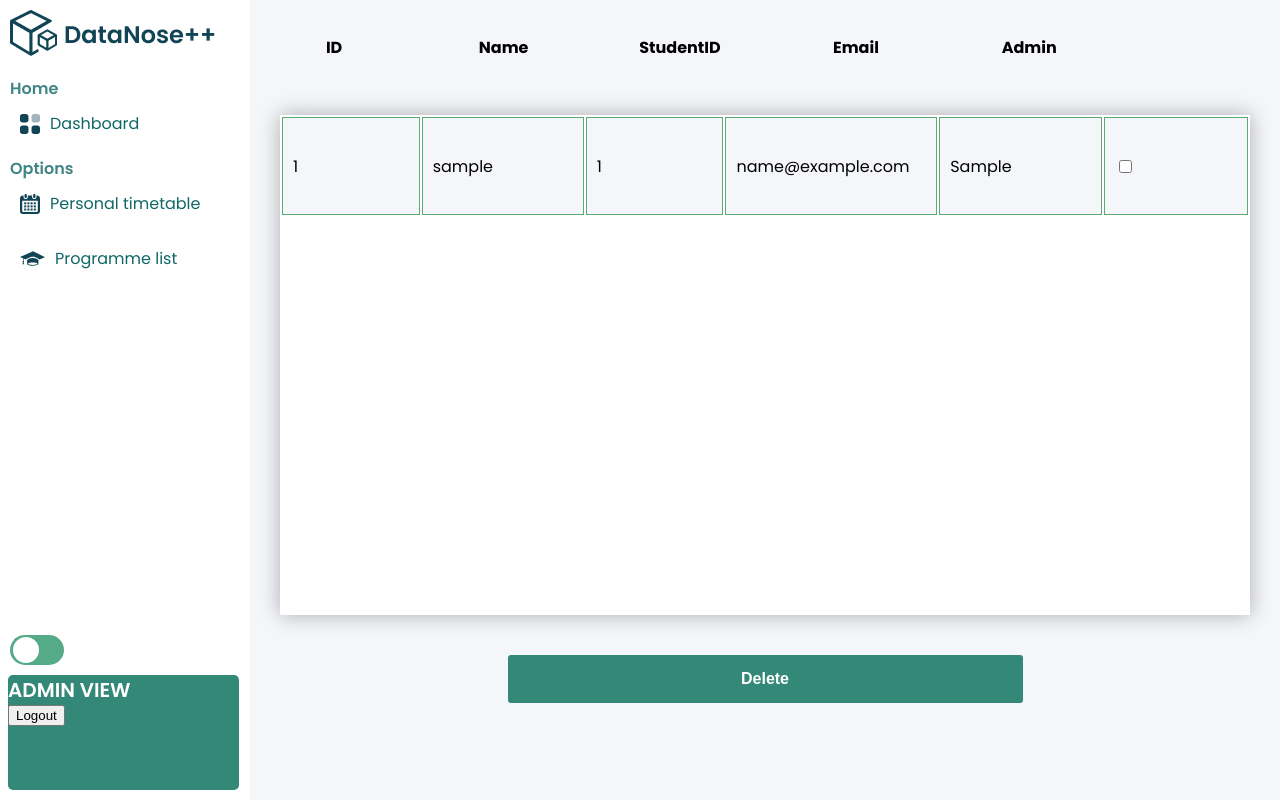
After one commit to JinseiSteven/WebTech_KI45, a PHP site: page /admin.php in a window 1280 px wide. The commit adds this page. Run offline with PHP 8.4, Linux system fonts and the light colour scheme; the visitor is signed in with stand-in values (Sample User, id 1); tables that the repository leaves empty or names only in its code hold one stand-in row (values such as "Sample post"); lists and menus that the app fills with data are empty.

Commit message:
admin page, non functional

```diff
--- /dev/null
+++ b/admin.php
@@ -0,0 +1,43 @@
+<?php
+    include_once 'layout-head.php';
+
+    /* Content for the page below */
+?>
+
+<div class="flex--column admin-container">
+    <table>
+        <thead>
+            <tr>
+                <th><div class="head">ID</div></th>
+                <th><div class="head">Name</div></th>
+                <th><div class="head">StudentID</div></th>
+                <th><div class="head">Email</div></th>
+                <th><div class="head">Admin</div></th>
+                <th><div class="head"></div></th>
+            </tr>
+        </thead>
+    </table>
+    <form action="#" method="post">
+    <div class="table-wrapper">
+        <table>
+            <thead>
+            </thead>
+            <tbody>
+                <?php
+                    include_once 'post-files/adminpage-post.php';
+                ?>
+            </tbody>
+        </table>
+    </div>
+    <input
+        type="hidden"
+        name="csrf_token"
+        value=""
+        >
+    <button type="submit" name="submit">Delete</button>
+    </form>
+</div>
+
+<?php
+    include_once 'layout-foot.php';
+?>
--- /dev/null
+++ b/css/admin.css
@@ -0,0 +1,47 @@
+.admin-container {
+    justify-content: center;
+    text-align: center;
+}
+
+.table-wrapper {
+    height:500px;
+    margin: 30px;
+    overflow:auto;
+    margin-top:20px;
+    background-color: var(--main-component-color);
+    box-shadow: 0 0 20px rgba(0, 0, 0, 0.30);
+}
+
+.table-wrapper th {
+    background-color: var(--divider-bar-color);
+}
+
+.table-wrapper th {
+    top: 0;
+}
+
+.table-wrapper tr:nth-child(odd) {
+    background-color: var(--main-bg-color);
+}
+
+.admin-container button {
+    background-color: #338877;
+    border: none;
+    width: 50%;
+    padding: 15px;
+    border-radius: 3px;
+    color: var(--main-component-color);
+    font-weight: 600;
+    text-align: center;
+    text-decoration: none;
+    font-size: 16px;
+    cursor: pointer;
+    overflow: visible;
+    margin-top: 10px;
+}
+
+.admin-container button:active {
+    filter: brightness(90%);
+    box-shadow: 0 3px var(--divider-bar-color);
+    transform: translateY(4px);
+}
--- a/css/globals.css
+++ b/css/globals.css
@@ -1,7 +1,7 @@
 @import url('https://fonts.googleapis.com/css2?family=Poppins:wght@100;200;300;400;500;600;700;800;900&display=swap');
 
 :root {
-    /* --main-bg-color: #F5F6FA;
+    --main-bg-color: #F5F6FA;
     --main-component-color: #FFFFFF;
     --main-accent-color: #116666;
     --main-sub-color: #338877;
@@ -9,9 +9,9 @@
     --selected-text-color: #FFFFFF;
     --divider-bar-color: #A8ABC4;
     --sub-text-color: #114455;
-    --text-color-plain: #000000; */
+    --text-color-plain: #000000;
 
-    --main-bg-color: #1c1c1c;
+    /* --main-bg-color: #1c1c1c;
     --main-component-color: #292929;
     --main-accent-color: #14ba96;
     --main-sub-color: #64d195;
@@ -19,7 +19,7 @@
     --selected-text-color: #ede7e7;
     --divider-bar-color: #363636;
     --sub-text-color: #0e3a49;
-    --text-color-plain: #c8c8c8;
+    --text-color-plain: #c8c8c8; */
 
 }
 
--- a/css/login.css
+++ b/css/login.css
@@ -70,7 +70,7 @@
     font-size: 16px;
     cursor: pointer;
     overflow: visible;
-    margin-top: 15px;
+    margin-top: 10px;
 }
 
 .logsign-wrapper button:active {
@@ -131,7 +131,7 @@ h5 {
 
 
 .remember-box {
-    margin: 10px;
+    margin: 8px;
     font-size: 12px;
 }
 
--- a/css/navbar.css
+++ b/css/navbar.css
@@ -79,7 +79,6 @@
     border-radius: 5px;
     margin-left: 8px;
     padding: 0px !important;
-    margin-top: auto;
     margin-bottom: 10px;
 }
 
--- a/edit.php
+++ b/edit.php
@@ -123,11 +123,6 @@
         </form>
     </div>
 </div>
-<div>
-    <form action="post-files/timetable-post.php" method="post">
-        <button type="submit" name="submit">Enter</button>
-    </form>
-</div>
 
 <?php
     include_once 'layout-foot.php';
--- a/includes/formchecker-inc.php
+++ b/includes/formchecker-inc.php
@@ -162,7 +162,8 @@ class FormChecker {
     }
 
     public function pwd_strength($pwd) {
-        if (strlen($pwd) < 8 || !preg_match("#[0-9]+#", $pwd)) {
+        if (strlen($pwd) < 8 || !preg_match("#[0-9]+#", $pwd) ||
+            !preg_match("#[A-Z]+#", $pwd)) {
             $this->redirect("pwdstrength");
             exit();
         }
--- a/includes/validator-inc.php
+++ b/includes/validator-inc.php
@@ -65,3 +65,7 @@ $current_page = basename($_SERVER["PHP_SELF"]);
 if (in_array($current_page, $loggedin_pages) && !validate_login()) {
     header("location: login.php");
 }
+
+if ($current_page === "admin.php" && (!isset($_SESSION["admin"]) || !$_SESSION["admin"])) {
+    header("location: overview.php");
+}
--- /dev/null
+++ b/js/courseSwitcher.js
@@ -0,0 +1,21 @@
+window.addEventListener('load', function () {
+
+    var courses = document.querySelectorAll('.course');
+
+    for(var i = 0; i < courses.length; i++) {
+        window.addEventListener('change', function (e) {
+            var name = e.target.name;
+            var classes = document.querySelectorAll(`#${name}`);
+            if (e.target.checked) {
+                for(var i = 0; i < classes.length; i++) {
+                    classes[i].style.display = 'block';
+                }
+            }
+            else {
+                for(var i = 0; i < classes.length; i++) {
+                    classes[i].style.display = 'none';
+                }
+            }
+        })
+    }
+})
--- a/js/themeSwitcher.js
+++ b/js/themeSwitcher.js
@@ -1,12 +1,12 @@
-function themeSwitcher(slider) {
-    if (slider.target.checked) {
-        document.documentElement.setAttribute('data-theme', 'dark');
-    }
-    else {
-        document.documentElement.setAttribute('data-theme', 'light');
-    }
-}
+// function themeSwitcher(slider) {
+//     if (slider.target.checked) {
+//         document.documentElement.setAttribute('data-theme', 'dark');
+//     }
+//     else {
+//         document.documentElement.setAttribute('data-theme', 'light');
+//     }
+// }
 
-colorcheckbox = this.document.getElementById('color-checkbox');
+// colorcheckbox = this.document.getElementById('color-checkbox');
 
-colorcheckbox.addEventListener('change', switchTheme(), false);
+// colorcheckbox.addEventListener('change', switchTheme(), false);
--- a/layout-foot.php
+++ b/layout-foot.php
@@ -1,6 +1,7 @@
 </div>
 </div>
 <script src="./js/navHandler.js"></script>
+<script src="./js/courseSwitcher.js"></script>
 <script src="./js/csrfAssigner.js"></script>
 <script src="./js/themeSwitcher.js"></script>
 </body>
--- a/layout-head.php
+++ b/layout-head.php
@@ -1,8 +1,8 @@
 <?php
 session_start();
-include_once 'cookie-popup.php';
 require_once "includes/csrf-inc.php";
 include_once 'includes/validator-inc.php';
+include_once 'cookie-popup.php';
 ?>
 
 <!DOCTYPE html>
@@ -28,6 +28,7 @@ include_once 'includes/validator-inc.php';
     <link rel="stylesheet" href="./css/cross-animation.css">
     <link rel="stylesheet" href="./css/table-styling.css">
     <link rel="stylesheet" href="./css/edit.css">
+    <link rel="stylesheet" href="./css/admin.css">
 </head>
 
 <body>
@@ -94,7 +95,7 @@ include_once 'includes/validator-inc.php';
                                 </div>
                             </a>
                             <a href="programme-list.php">
-                                <div class="item" id="programme-list" style="pointer-events: none;">
+                                <div class="item" id="programme-list">
                                     <svg width="25" height="25" viewBox="0 0 25 25" fill="none"
                                         xmlns="http://www.w3.org/2000/svg">
                                         <g clip-path="url(#clip0_100_268)">
@@ -129,12 +130,13 @@ include_once 'includes/validator-inc.php';
 
 
                 <?php
+                if (isset($_SESSION["admin"]) && $_SESSION["admin"]) {
+                    echo "<span>ADMIN VIEW</span>";
+                }
                 if (validate_login()) {
                     echo "<form action='post-files/logout-post.php' method='post'>
                                 <button class='logout-button' type='submit' name='logout'>Logout</button>
                               </form>";
-                } else if (isset($_SESSION["admin"]) && $_SESSION["admin"]) {
-                    echo "<span>ADMIN VIEW</span>";
                 } else {
                     echo "<div class='profile-header flex--row'>
                             <img src='./assets/img/guest-icon.png' alt='profile'>
--- /dev/null
+++ b/post-files/adminpage-post.php
@@ -0,0 +1,34 @@
+<?php
+
+if ($_SESSION["admin"]) {
+
+    require "includes/dbh-inc.php";
+
+    $sql = "SELECT `userID`, `userName`, `userStudentID`, `userEmail`, `admin` FROM users";
+
+    $stmt = mysqli_stmt_init($conn);
+
+    // checking whether the sql-statement preparation succeeds
+    if (mysqli_stmt_prepare($stmt, $sql) !== true) {
+        header("location: ../overview.php?error=failedstmt");
+        exit();
+    }
+
+    mysqli_stmt_execute($stmt);
+    $resultData = mysqli_stmt_get_result($stmt);
+    while ($data = mysqli_fetch_array($resultData)) {
+        $ID = htmlspecialchars($data['userID']);
+        $name = htmlspecialchars($data['userName']);
+        $studentID = htmlspecialchars($data['userStudentID']);
+        $email = htmlspecialchars($data['userEmail']);
+        $admin = htmlspecialchars($data['admin']);
+
+        $checkbox = "<input type='checkbox' name='$ID' value=''>";
+        echo ("<tr><td>" . $ID . "</td><td>" . $name . "</td><td>" . $studentID .  "</td><td>" . $email .  "</td><td>" . $admin . "</td><td>" . $checkbox . "</td></tr>");
+    }
+    mysqli_stmt_close($stmt);
+
+}
+else {
+
+}
```
Also changed, not shown: timetable.php (+9 -9 lines), test.json (deleted), 1 other file.
